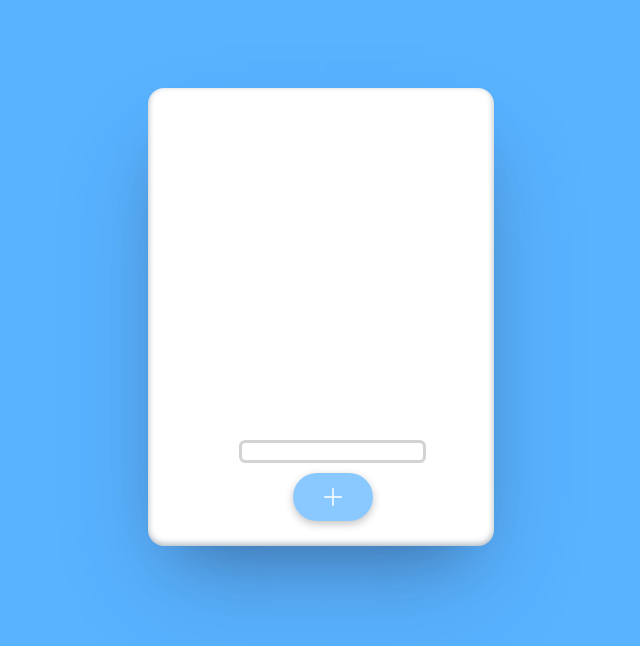
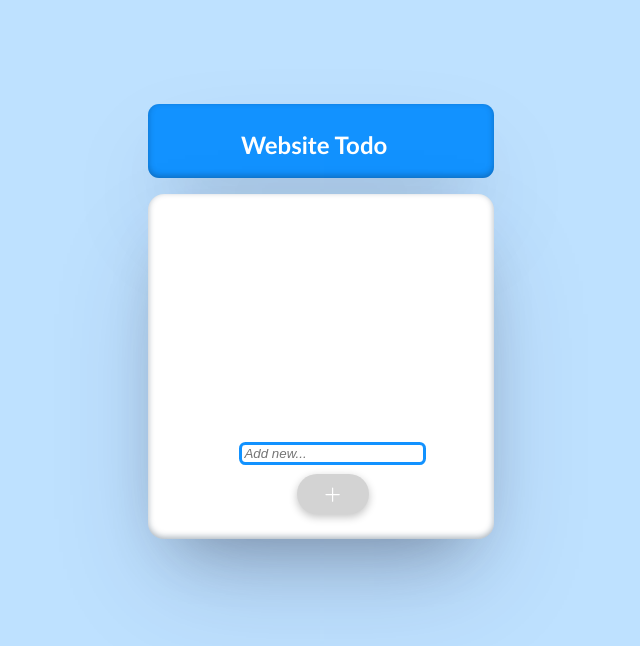
Before and after one commit to grzdev/plnr, a Next.js app: page / in a window 1280 px wide. Shown: the top 646 px of the page, without its empty margins (319-959 px from the left). Built offline with nearby package versions, Linux system fonts and the light colour scheme.

Commit message:
addition of header - Submit button fix

```diff
--- a/components/input.js
+++ b/components/input.js
@@ -15,17 +15,21 @@ export default function Input() {
         }))
     }
   return (
-    <div className='input-box'>
+    <form className='input-box'>
         <input
             type="text" className='input'
-            value={input} onChange={(e)=> setInput(e.target.value)}
+            value={input}
+            onChange={(e)=> setInput(e.target.value)}
+            placeholder="Add new..."
         />
         <button
             className='button'
             onClick={addTodo}
+            disabled={!input}
+            type="button"
         >
             <BsPlusLg className='add-icon'/>
         </button>
-    </div>
+    </form>
   )
 }
--- a/pages/index.js
+++ b/pages/index.js
@@ -7,7 +7,12 @@ export default function Home() {
   const todolist = useSelector(selectTodoList)
 
   return (
+    <div>
+      <div className="header-div">
+          <h1 className="header1">Website Todo</h1>
+        </div>
       <div className='app'>
+
         <div className='todo-div'>
           <div className='todo-container'>
             {todolist.map((todo) => (
@@ -22,5 +27,6 @@ export default function Home() {
           <Input/>
         </div>
       </div>
+   </div>
   )
 }
--- a/redux/slices/todoSlice.js
+++ b/redux/slices/todoSlice.js
@@ -3,6 +3,8 @@ import { createSlice } from "@reduxjs/toolkit";
 const initialState = {
     todolist: []
 }
+
+// const todoStore =  localStorage.setItem('todolist', JSON.stringify(todolist))
 
 const todoSlice = createSlice({
     name: "todos",
--- a/styles/globals.css
+++ b/styles/globals.css
@@ -1,7 +1,7 @@
 html,
 body {
   font-family: "Gill Sans", "Gill Sans MT", Calibri, "Trebuchet MS", sans-serif;
-  background-color: #59B3FF;
+  background-color: #bee1ff;
 }
 
 .app{
@@ -87,13 +87,35 @@ body {
 
 .app{
   width: 18rem;
-  height: 25rem;
+  height: 18rem;
   background-color: white;
   display: flex;
   justify-content: center;
   position: relative;
-  top: 5rem;
+  top: 7rem;
   border-radius: 1rem;
+  box-shadow: rgba(50, 50, 93, 0.25) 0px 50px 100px -20px, rgba(0, 0, 0, 0.3) 0px 30px 60px -30px, rgba(10, 37, 64, 0.35) 0px -2px 6px 0px inset;
+}
+
+.header1{
+  font-size: 1.5rem;
+  color: white;
+  position: relative;
+  left: 4rem;
+  bottom: 1.2rem;
+}
+
+.header-div{
+  width: 18rem;
+  height: 1rem;
+  border-radius: 0.7rem;
+  background-color: #1292FF;
+  display: flex;
+  max-width: 40rem;
+  margin: auto;
+  padding: 1.8rem;
+  position: relative;
+  top: 6rem;
   box-shadow: rgba(50, 50, 93, 0.25) 0px 50px 100px -20px, rgba(0, 0, 0, 0.3) 0px 30px 60px -30px, rgba(10, 37, 64, 0.35) 0px -2px 6px 0px inset;
 }
 
@@ -103,22 +125,26 @@ body {
   align-self: center;
   justify-content: center;
   position: absolute;
-  top: 22rem;
+  top: 15.5rem;
   left: 5.7rem;
 }
 
 .input{
-  border: 3px solid lightgray;
+  border: 3px solid #1292ff;
   border-radius: 0.4rem;
 
 }
 
+.input::placeholder{
+  font-style: italic;
+}
+
 .button{
-  width: 5rem;
-  height: 3rem;
-  border-radius: 3rem;
+  width: 4.5rem;
+  height: 2.5rem;
+  border-radius: 18rem;
   border: none;
-  background-color: #8ac9ff;
+  background-color: #1292ff;
   color: white;
   margin-top: 0.6rem;
   display: flex;
@@ -127,17 +153,23 @@ body {
   box-shadow: rgba(0, 0, 0, 0.24) 0px 3px 8px;
 }
 
+.button:disabled{
+  background-color: lightgrey;
+}
+
 .add-icon{
   color: white;
-  font-size: 1.5rem;
+  font-size: 1.2rem;
   position: relative;
-  top: 0.7rem;
+  top: 0.6rem;
 }
 
 .todoItem{
   width: 15rem;
   height: 2rem;
   margin-top: 1rem;
+  position: relative;
+  top: -1rem;
   display: flex;
 }
 
```
Lines whose indentation alone changed are shown as unchanged.
